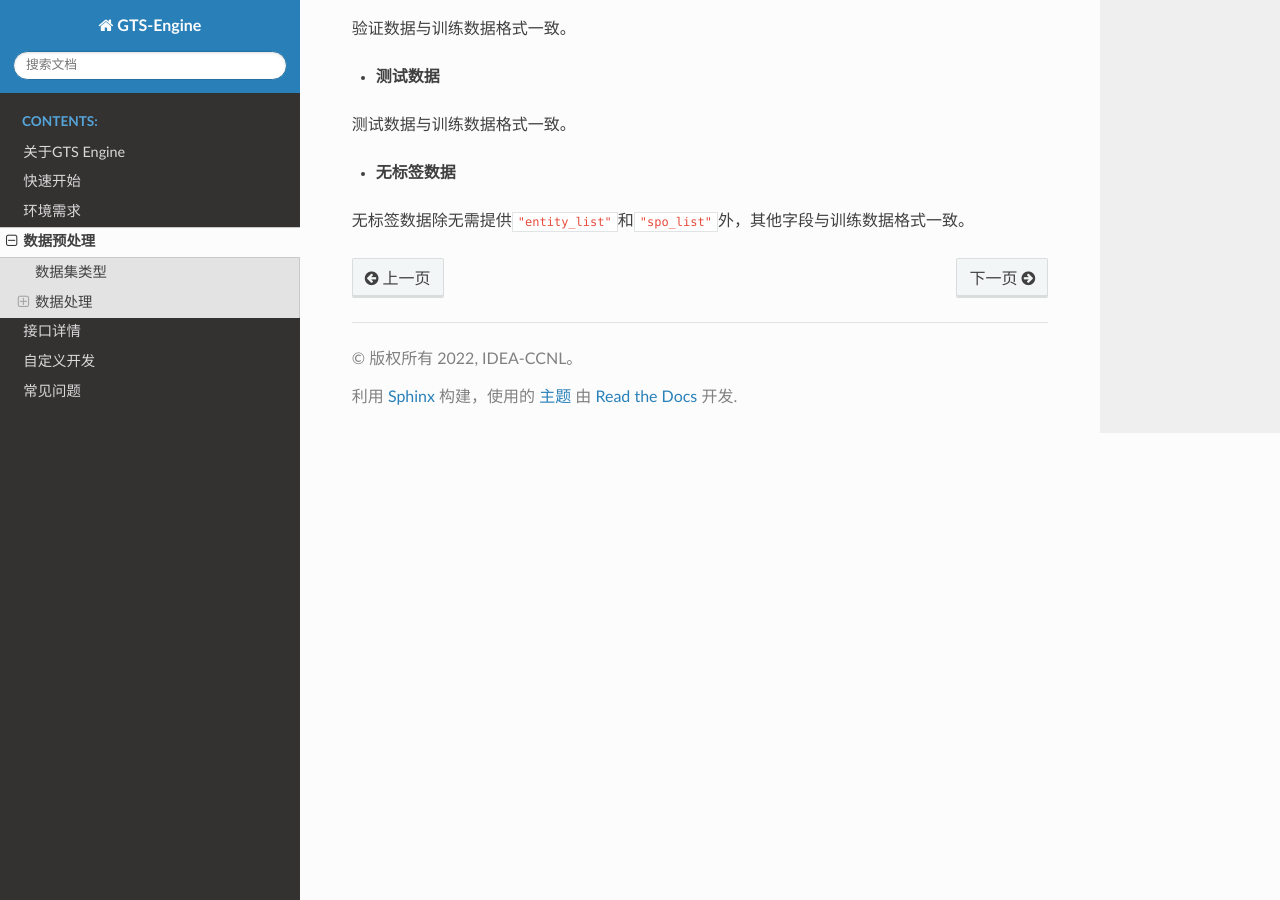
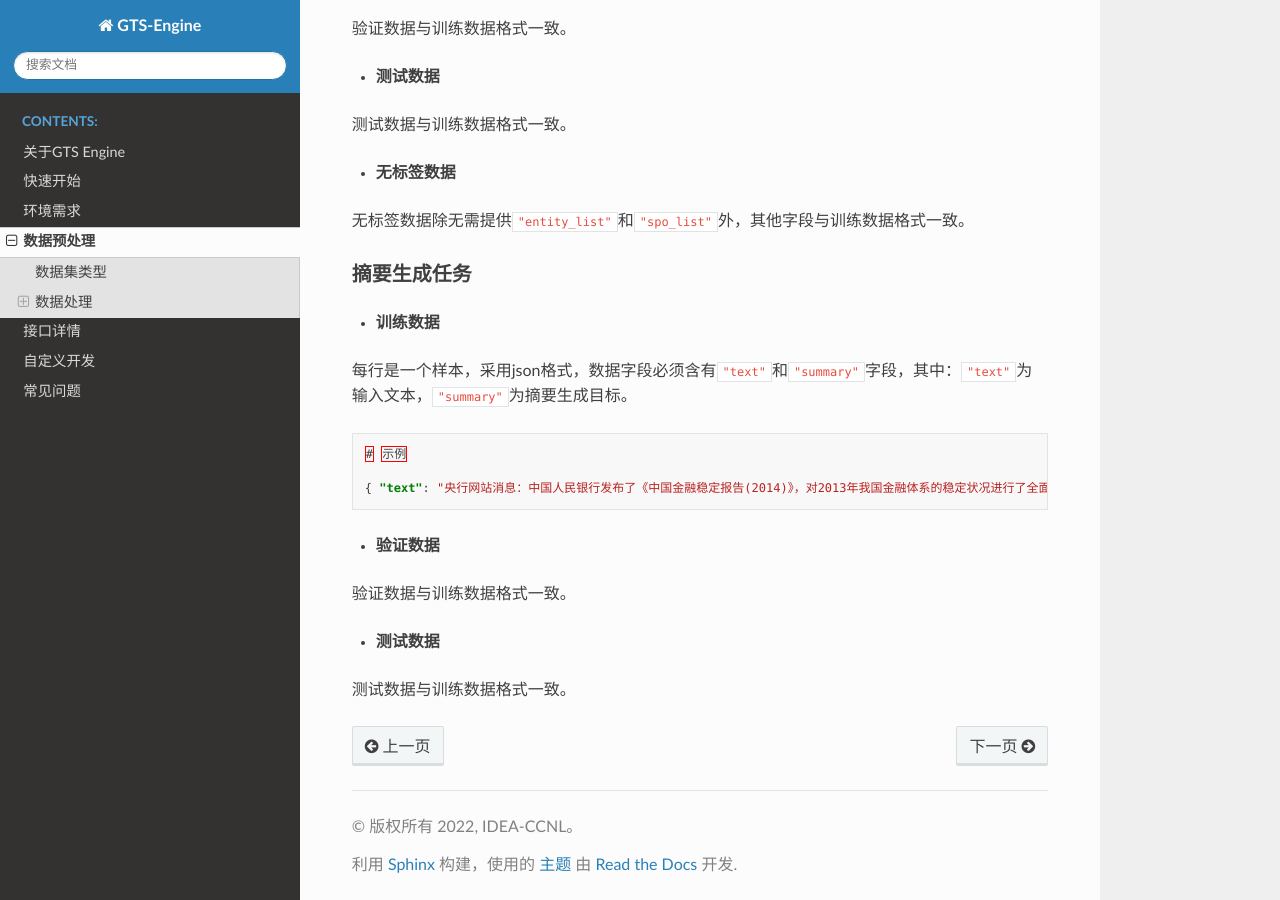
Before and after one commit to IDEA-CCNL/GTS-Engine-Doc, a Sphinx documentation site: the page built from source/docs/preprocess.md, in a window 1280 px wide and 900 px high, scrolled down 4141 px. Built offline with Sphinx 7.4.7 and the Read the Docs theme 2.0.0, drawn with Linux system fonts in a browser that asks for light colours; some of the changed text lies outside the part shown.

Commit message:
init task summary

````diff
--- a/source/docs/preprocess.md
+++ b/source/docs/preprocess.md
@@ -7,7 +7,7 @@
 - 验证集
 - 测试集（可选）
 - 无标签数据集（可选）
-- 标签集（信息抽取无需标签集）
+- 标签集（信息抽取、摘要生成无需标签集）
 
 
 ## 数据处理
@@ -194,3 +194,25 @@
 - **无标签数据**
 
 无标签数据除无需提供`"entity_list"`和`"spo_list"`外，其他字段与训练数据格式一致。
+
+### 摘要生成任务
+
+- **训练数据**
+
+每行是一个样本，采用json格式，数据字段必须含有`"text"`和`"summary"`字段，其中：`"text"`为输入文本，`"summary"`为摘要生成目标。
+
+```json
+# 示例
+
+{ "text": "央行网站消息：中国人民银行发布了《中国金融稳定报告(2014)》，对2013年我国金融体系的稳定状况进行了全面评估。报告要求加强金融机构风险处置机制建设，建立存款保险制度，完善市场化的金融机构退出机制，建立维护金融稳定的长效机制。", "summary": "央行：加快推进利率市场化建立存款保险制度"}
+
+```
+
+- **验证数据**
+
+验证数据与训练数据格式一致。
+
+
+- **测试数据**
+
+测试数据与训练数据格式一致。
````
Also changed, not shown: source/docs/about.md (+1 -1 lines), source/docs/interface_detail.md (+1 -1 lines), source/docs/quick_start.md (+3 -2 lines), source/docs/requirement.md (+16 -0 lines).
